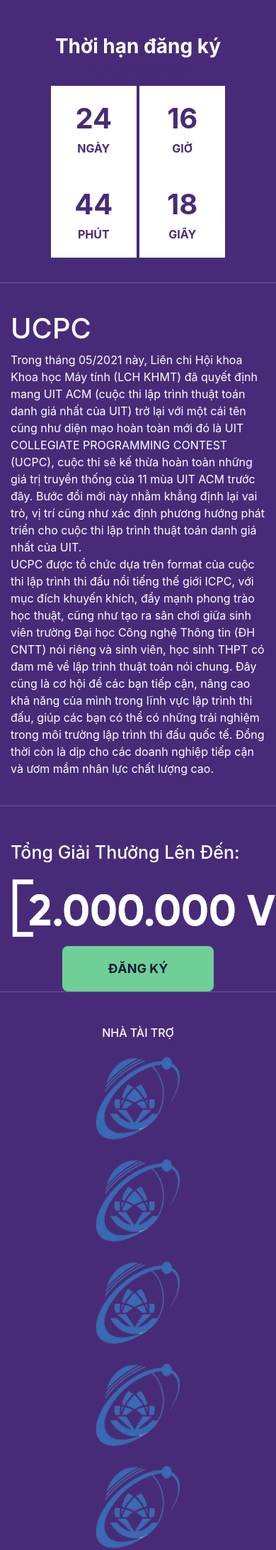
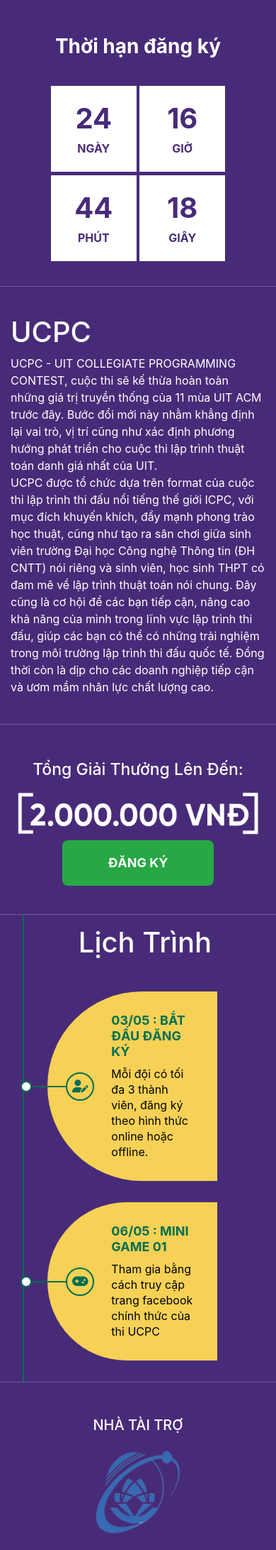
Before and after one commit to nguyendaiky/UIT-UCPC-Web, a Django app: page / in a window 390 px wide; the page is wider, and only the part inside the window is pictured. Shown: the part 317-2501 px from the top of that part at 71% size. Run offline with Django 3.2, Linux system fonts and the light colour scheme; some libraries are stand-ins or nearby versions.

Commit message:
fixed conflict

```diff
--- a/register/static/register/css/home.css
+++ b/register/static/register/css/home.css
@@ -47,8 +47,6 @@
 
 #countdown_clock {
     margin-bottom: 0px;
-    /* display: flex;
-    flex-direction: row; */
 }
 
 #countdown_clock li span
@@ -94,92 +92,200 @@
 
 
 /* Style for timeline */
-
-#timeline
-{
-    margin-top: 15px;
+.timeline {
+  position: relative;
+  width: 100%;
+  max-width: 1140px;
+  margin: 0 auto;
+  padding: 15px 0;
+  border-bottom: 1px rgba(255, 255, 255, 0.2) solid;
 }
 
-#timeline_heading h3
-{
-    color: #482b78;
-    font-weight: bold;
-    font-size: 60px;
+.timeline::after {
+  content: '';
+  position: absolute;
+  width: 2px;
+  background: #006E51;
+  top: 0;
+  bottom: 0;
+  left: 50%;
+  margin-left: -1px;
 }
 
-#timeline .timeline_information .timeline_box
-{
-    border:none;
-    /* height:200px; */
-    /* align-items: center; */
+.timeline .container {
+  padding: 15px 30px;
+  position: relative;
+  background: inherit;
+  width: 50%;
 }
 
-#timeline .timeline_information .timeline_box .timeline_top
-{
-    /* font-size: 30px;
-    color: white;
-    text-align: center;
-    font-weight: bolder;
-    background-color: #482b78;
-    margin-bottom: 0px; */
-    min-height: 60px;
-    text-align: center;
-    display: -webkit-inline-box;
-    /* display: -ms-inline-flexbox; */
-    display: inline-flex;
-    -webkit-box-align: center;
-    -ms-flex-align: center;
-    align-items: center;
-    -webkit-box-pack: center;
-    -ms-flex-pack: center;
-    justify-content: center;
-    width: 100%;
-    background-color: #482b78;
+.timeline .container.left {
+  left: -25%;
 }
 
-#timeline .timeline_information .timeline_box .timeline_top p
-{
-    color:white;
-    font-weight: bolder;
-    font-size: 25px;
+.timeline .container.right {
+  left: 25%;
 }
 
-
-#timeline .timeline_information .timeline_box .timeline_bottom
-{
-    /* min-height: 100px;
-    font-size: 25px;
-    color: #482b78;
-    font-weight: bolder;
-    text-align: center;
-    display: -webkit-inline-box;
-    -webkit-box-pack: center;
-    align-items: center;
-    justify-content: center; */
-
-    min-height: 140px;
-    text-align: center;
-    display: -webkit-inline-box;
-    /* display: -ms-inline-flexbox; */
-    display: inline-flex;
-    -webkit-box-align: center;
-    -ms-flex-align: center;
-    align-items: center;
-    -webkit-box-pack: center;
-    -ms-flex-pack: center;
-    justify-content: center;
-    width: 100%;
-    background-color: #2f0452;
+.timeline .container::after {
+  content: '';
+  position: absolute;
+  width: 16px;
+  height: 16px;
+  top: calc(50% - 8px);
+  right: -8px;
+  background: #ffffff;
+  border: 2px solid #006E51;
+  border-radius: 16px;
+  z-index: 1;
 }
 
-#timeline .timeline_information .timeline_box .timeline_bottom p
-{
-    color: white;
-    font-size: 20px;
-    font-weight: bolder;
+.timeline .container.right::after {
+  left: -8px;
 }
 
+.timeline .container::before {
+  content: '';
+  position: absolute;
+  width: 50px;
+  height: 2px;
+  top: calc(50% - 1px);
+  right: 8px;
+  background: #006E51;
+  z-index: 1;
+}
+
+.timeline .container.right::before {
+  left: 8px;
+}
+
+.timeline .container .date {
+  position: absolute;
+  display: inline-block;
+  top: calc(50% - 8px);
+  text-align: center;
+  font-size: 15px;
+  font-weight: bold;
+  color: #006E51;
+  text-transform: uppercase;
+  letter-spacing: 1px;
+  z-index: 1;
+}
+
+.timeline .container.left .date {
+  right: -75px;
+}
+
+.timeline .container.right .date {
+  left: -75px;
+}
+
+.timeline .container .icon {
+  position: absolute;
+  display: inline-block;
+  width: 40px;
+  height: 40px;
+  padding: 9px 0;
+  top: calc(50% - 20px);
+  background: #F6D155;
+  border: 2px solid #006E51;
+  border-radius: 40px;
+  text-align: center;
+  font-size: 18px;
+  color: #006E51;
+  z-index: 1;
+}
+
+.timeline .container.left .icon {
+  right: 56px;
+}
+
+.timeline .container.right .icon {
+  left: 56px;
+}
+
+.timeline .container .content {
+  padding: 30px 90px 30px 30px;
+  background: #F6D155;
+  position: relative;
+  border-radius: 0 500px 500px 0;
+}
+
+.timeline .container.right .content {
+  padding: 30px 30px 30px 90px;
+  border-radius: 500px 0 0 500px;
+}
+
+.timeline .container .content h2 {
+  margin: 0 0 10px 0;
+  font-size: 18px;
+  font-weight: normal;
+  color: #006E51;
+}
+
+.timeline .container .content p {
+  margin: 0;
+  font-size: 16px;
+  line-height: 22px;
+  color: #000000;
+}
+
+.timeline .container .date {
+  color: white;
+}
+
+@media (max-width: 767.98px) {
+  .timeline .head {
+    text-align: center;
+  }
+  .timeline::after {
+    left: 33px;
+  }
+  .timeline .container.left {
+    left: -13.5%;
+  }
+  .timeline .container {
+    width: 100%;
+    padding-left: 120px;
+    padding-right: 30px;
+  }
+
+  .timeline .container.right {
+    left: -13.5%;
+  }
+
+  .timeline .container.left::after,
+  .timeline .container.right::after {
+    left: 82px;
+  }
+
+  .timeline .container.left::before,
+  .timeline .container.right::before {
+    left: 100px;
+    border-color: transparent #006E51 transparent transparent;
+  }
+
+  .timeline .container.left .date,
+  .timeline .container.right .date {
+    right: auto;
+    left: 15px;
+  }
+
+  .timeline .container.left .icon,
+  .timeline .container.right .icon {
+    right: auto;
+    left: 146px;
+  }
+
+  .timeline .container.left .content,
+  .timeline .container.right .content {
+    padding: 30px 30px 30px 90px;
+    border-radius: 500px 0 0 500px;
+  }
+}
 /* Style for timeline */
+
+
 /* UCPC */
 #ucpc .container {
     border-bottom: 1px rgba(255, 255, 255, 0.2) solid;
@@ -204,15 +310,10 @@
 
 #reward #total_reward h1
 {
-    font-size: 25px;
+    font-size: 30px;
 }
 
-#reward #total_reward h5
-{
-    /* font-size: 10px;
-    font-weight: lighter;
-    font-style: initial; */
-}
+
 
 
 
@@ -250,7 +351,7 @@
 #reward_information p
 {
     /* min-width: 370px; */
-    background-color: #6FCF97;
+    background-color: #28a745;
     border-radius: 8px;
     height: 64px;
     text-align: center;
@@ -259,7 +360,7 @@
     font-size: 18px;
     font-weight: bold;
     line-height: 24px;
-    color: #16193C;
+    color: white;
     display: -webkit-inline-box;
     display: -ms-inline-flexbox;
     display: inline-flex;
@@ -271,7 +372,20 @@
     justify-content: center;
     overflow-x: hidden;
     /* margin-top: 77px; */
+    text-decoration: none;
 }
+
+#reward #reward_information p:hover {
+  background-color: yellow;
+  color: red;
+  border-style: none;
+  text-decoration: unset;
+}
+
+#reward #reward_information a:hover {
+  text-decoration: none;
+}
+
 
 
 /* Style for reward */
@@ -305,10 +419,8 @@
 
 #footer .organizers .unit_logo .row
 {
-
     align-items: center;
     text-align: center;
-
 }
 
 #footer .organizers .unit_logo .unit img
@@ -323,10 +435,13 @@
 
 #footer .contact .row{
     align-items: center;
+    text-align: center;
+
 }
 
 #footer .contact .row img {
     width: 40px;
+    margin-top: 15px;
 }
 #footer .contact .row .unit_fb {
     text-align: right;
@@ -345,8 +460,32 @@
         text-align: center;
         align-items: center;
     }
+
+    #reward {
+      text-align: center;
+      align-items: center;
+      padding-bottom: 40px;
+    }
+    #reward #total_reward h1{
+      font-size: 30px;
+    }
+    #reward .row #total_reward img {
+      width: 95%;
+    }
+    #footer .organizers .unit_logo .unit img
+    {
+    width: 60px;
+    }
+    #footer .organizers .unit_logo .unit .CS
+    {
+        width: 100px;
+    }
+    #footer .contact .row img {
+      width: 40px;
+      margin-top: 0px;
+      margin-bottom: 50px;
+  }
 }
-
 @media only screen and (max-width: 450px)
 {
     #introduction_slider {
@@ -369,4 +508,34 @@
         color: #482b78;
         font-size: 18px;
     }
+
+    #reward #total_reward h1{
+      font-size: 23px;
+    }
+    #footer h5
+  {
+    font-size: 16px;
+    margin-top: 30px;
+    margin-bottom: 30px;
+  }
 }
+
+@media only screen and (max-width: 543px)
+{
+  #countdown #countdown_system #countdown_clock #second_450{
+    margin-top: 5px;
+  }
+  #footer .organizers .unit_logo .unit img
+  {
+  width: 50px;
+  }
+  #footer .organizers .unit_logo .unit .CS
+  {
+      width: 70px;
+  }
+  #footer .contact .row img {
+    width: 30px;
+    margin-top: 0px;
+    margin-bottom: 50px;
+}
+}
--- a/register/static/register/css/main.css
+++ b/register/static/register/css/main.css
@@ -25,11 +25,15 @@
     background-color: #482b78;
 }
 
-/* .navbar-brand
-{
-    margin-left: 150px;
-    margin-right: 150px;
-}  */
+.navbar .btn {
+    color: white;
+    background-color: #28a745;
+}
+
+.navbar .btn:hover {
+    color: white;
+    background-color: red;
+}
 
 .navbar-dark .navbar-collapse .navbar-nav .nav-item .nav-link {
     color: white;
--- a/register/templates/register/home.html
+++ b/register/templates/register/home.html
@@ -56,8 +56,8 @@
             </li>
           </ul>
           <form class="form-inline my-2 my-lg-0">
-            <button class="btn btn-outline-success" type="login" style="font-size: 18px;">Login</button>
-            <button class="btn btn-outline-success my-2 my-sm-0" type="submit" style="font-size: 18px;">Register</button>
+            <button class="btn btn-outline-success" type="submit" style="font-size: 18px; width: 90px; margin-right: 2px;">Login</button>
+            <button class="btn btn-outline-success my-2 my-sm-0" type="submit" style="font-size: 18px; width: 90px; margin-left: 2px;">Register</button>
           </form>
         </div>
         </div>
@@ -99,7 +99,7 @@
                     <li><span id="days"></span>NGÀY</li>
                     <li><span id="hours"></span>GIỜ</li>
                     <li><span id="minutes"></span>PHÚT</li>
-                    <li><span id="seconds"></span>GIÂY</li>
+                    <li id = "second_450"><span id="seconds"></span>GIÂY</li>
                 </ul>
             </div>
         </div>
@@ -112,7 +112,7 @@
     <section id="ucpc">
         <div class="container">
             <h1>UCPC</h1>
-            <p>Trong tháng 05/2021 này, Liên chi Hội khoa Khoa học Máy tính (LCH KHMT) đã quyết định mang UIT ACM (cuộc thi lập trình thuật toán danh giá nhất của UIT) trở lại với một cái tên cũng như diện mạo hoàn toàn mới đó là UIT COLLEGIATE PROGRAMMING CONTEST (UCPC), cuộc thi sẽ kế thừa hoàn toàn những giá trị truyền thống của 11 mùa UIT ACM trước đây. Bước đổi mới này nhằm khẳng định lại vai trò, vị trí cũng như xác định phương hướng phát triển cho cuộc thi lập trình thuật toán danh giá nhất của UIT.</p>
+            <p>UCPC - UIT COLLEGIATE PROGRAMMING CONTEST, cuộc thi sẽ kế thừa hoàn toàn những giá trị truyền thống của 11 mùa UIT ACM trước đây. Bước đổi mới này nhằm khẳng định lại vai trò, vị trí cũng như xác định phương hướng phát triển cho cuộc thi lập trình thuật toán danh giá nhất của UIT.</p>
             <p>UCPC được tổ chức dựa trên format của cuộc thi lập trình thi đấu nổi tiếng thế giới ICPC, với mục đích khuyến khích, đẩy mạnh phong trào học thuật, cũng như tạo ra sân chơi giữa sinh viên trường Đại học Công nghệ Thông tin (ĐH CNTT) nói riêng và sinh viên, học sinh THPT có đam mê về lập trình thuật toán nói chung. Đây cũng là cơ hội để các bạn tiếp cận, nâng cao khả năng của mình trong lĩnh vực lập trình thi đấu, giúp các bạn có thể có những trải nghiệm trong môi trường lập trình thi đấu quốc tế. Đồng thời còn là dịp cho các doanh nghiệp tiếp cận và ươm mầm nhân lực chất lượng cao. </p>
         </div>
     </section>
@@ -130,7 +130,7 @@
             </div>
 
             <div id="reward_information" class="col-lg-6 col-md-12 col-sm-12 col-xs-12">
-                <a href="" target="_blank" rel="noopener noreferrer">
+                <a href="" target="_blank">
                     <p>
                         ĐĂNG KÝ
                     </p>
@@ -142,46 +142,31 @@
     <!-- Thông Tin giải thưởng -->
 
     <!-- Lịch trình -->
-    <!-- <div id="timeline" class="container">
-        <div id="timeline_heading" class="col-lg-6">
-            <h3>Lịch trình</h3>
+    <div class="timeline">
+        <h1 class = "head" style="margin-left: 20px; margin-bottom: 30px;">Lịch Trình</h1>
+        <div class="container left">
+          <div class="date"></div>
+          <!-- <i class="icon fa fa-home"></i> -->
+          <i class="icon fas fa-user-edit"></i>
+          <div class="content">
+            <h2 style="font-weight: bold;">03/05 : BẮT ĐẦU ĐĂNG KÝ</h2>
+            <p>
+              Mỗi đội có tối đa 3 thành viên, đăng ký theo hình thức online hoặc offline.
+            </p>
+          </div>
         </div>
-        <div class="row timeline_information">
-            <div class="col-md-4 col-sm-4 col-lg-4 col-xs-12">
-                <div class="timeline_box">
-                    <div class="timeline_top">
-                        <p>05/05 - 24/05 </p>
-                    </div>
-                    <div class="timeline_bottom">
-                        <p>ĐĂNG KÝ</p>
-                    </div>
-                </div>
-            </div>
-            <div class="col-md-4 col-sm-4 col-lg-4 col-xs-12">
-                <div class="timeline_box">
-                    <div class="timeline_top">
-                        <p>05/05 - 20/05 </p>
-                    </div>
-                    <div class="timeline_bottom">
-                        <p>MINIGAME</p>
-                    </div>
-                </div>
-            </div>
-
-            <div class="col-md-4 col-sm-4 col-lg-4 col-xs-12">
-                <div class="timeline_box">
-                    <div class="timeline_top">
-                        <p>29/05</p>
-                    </div>
-                    <div class="timeline_bottom">
-                        <p>NGÀY THI CHÍNH THỨC</p>
-                    </div>
-                </div>
-            </div>
+        <div class="container right">
+          <div class="date"></div>
+          <i class="icon fas fa-gamepad"></i>
+          <div class="content">
+            <h2 style="font-weight: bold;">06/05 : MINI GAME 01</h2>
+            <p>
+              Tham gia bằng cách truy cập trang facebook chính thức của thi UCPC
+            </p>
+          </div>
         </div>
 
-    </div> -->
-
+    </div>
 
 
     <!-- Lịch trình -->
@@ -195,9 +180,9 @@
                 <!-- Căn giữa cho các item -->
                 <div class="col-12 mx-auto align-items-center text-center">
                     <!-- Tiêu đề -->
-                    <h6 class="mb-4 text-uppercase fw-light fs-1 mb-6">
+                    <h5 class="mb-4 text-uppercase fw-light fs-1 mb-6">
                         Nhà Tài Trợ
-                    </h6>
+                    </h5>
                     <!-- Slider nhà tài trợ -->
                     <div class="carousel slide" id="sponsor_slider" data-ride="carousel">
                         <div class="carousel-inner">
@@ -311,22 +296,22 @@
         <div id="footer" class="container-fluid">
             <div class="container">
                 <div class="row">
-                    <div class="col-lg-6 col-md-6 col-sm-12">
+                    <div class="col-lg-6 col-md-6 col-sm-12 col-xs-12">
                         <div class="organizers">
                             <h5>ĐƠN VỊ TỔ CHỨC</h5>
                             <div class="unit_logo">
                                 <div class="row">
-                                    <div class="col-lg-4 col-md-4 col-sm-4">
+                                    <div class="col-lg-4 col-md-4 col-sm-4 col-4">
                                         <div class="unit">
                                             <img src="{% static 'register/images/footer/UIT.png' %}">
                                         </div>
                                     </div>
-                                    <div class="col-lg-4 col-md-4 col-sm-4">
+                                    <div class="col-lg-4 col-md-4 col-sm-4 col-4">
                                         <div class="unit">
                                             <img src="{% static 'register/images/footer/HSV.png' %}">
                                         </div>
                                     </div>
-                                    <div class="col-lg-4 col-md-4 col-sm-4">
+                                    <div class="col-lg-4 col-md-4 col-sm-4 col-4">
                                         <div class="unit">
                                             <img class="CS" src="{% static 'register/images/footer/CS.png' %}">
                                         </div>
@@ -336,18 +321,18 @@
                         </div>
                     </div>
 
-                    <div class="col-lg-6 col-md-6 col-sm-12">
+                    <div class="col-lg-6 col-md-6 col-sm-12 col-xs-12">
                         <h5>LIÊN HỆ</h5>
                         <div class="contact">
                             <div class="row">
-                                    <div class="col-lg-6 col-md-6 col-sm-6">
+                                    <div class="col-lg-6 col-md-6 col-sm-6 col-6">
                                         <div class="unit_fb">
                                             <a target ="_blank" href="https://www.facebook.com/uit.ucpc">
                                                 <img src="{% static 'register/images/footer/FB.png' %}">
                                             </a>
                                         </div>
                                     </div>
-                                    <div class="col-lg-6 col-md-6 col-sm-6">
+                                    <div class="col-lg-6 col-md-6 col-sm-6 col-6">
                                         <div class="unit_gm">
                                             <a target ="_blank" href="mailto:uit.ucpc@gmail.com">
                                                 <img src="{% static 'register/images/footer/Gmail.png' %}">
--- a/register/templates/register/main.html
+++ b/register/templates/register/main.html
@@ -13,11 +13,13 @@
 	<link rel="stylesheet" type="text/css" href="{% static 'register/css/home.css' %}">
 
 	<link rel="stylesheet" type="text/css" href="{% static 'register/css/main.css' %}">
+	<script src="https://kit.fontawesome.com/562a256c19.js" crossorigin="anonymous"></script>
+	<link rel="stylesheet" href="https://cdnjs.cloudflare.com/ajax/libs/font-awesome/4.7.0/css/font-awesome.min.css">
+
 </head>
 <body>
 
     {% block content %}
-
 
     {% endblock content %}
 
```
Also changed, not shown: 1 other file.
